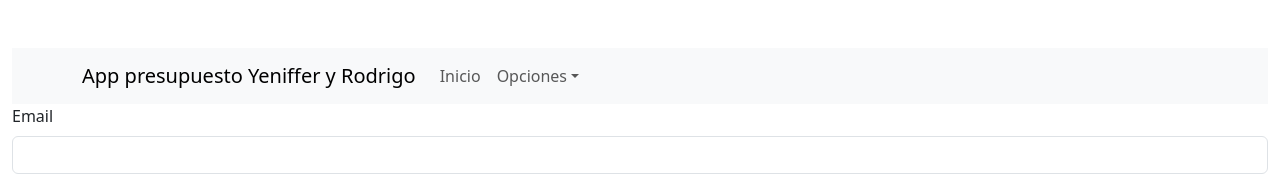
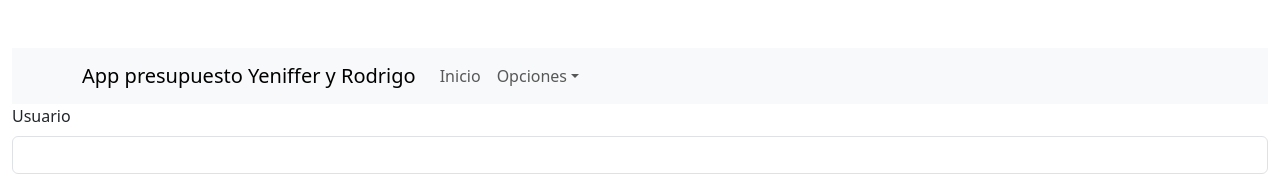
Before and after one commit to RhoyennLabs/budgetfront, a React (Vite) app: page / in a window 1280 px wide. Shown: the top 194 px of the page. Built offline with nearby package versions, Linux system fonts and the light colour scheme.

Commit message:
pusheando usuario

```diff
--- a/src/components/Login.tsx
+++ b/src/components/Login.tsx
@@ -31,7 +31,7 @@ const Login: React.FC<Props> = ({ onLoginSuccess }) => {
   return (
     <Form onSubmit={handleSubmit}>
       <Form.Group controlId="formBasicEmail">
-        <Form.Label>Email</Form.Label>
+        <Form.Label>Usuario</Form.Label>
         <Form.Control type="input" value={email} onChange={e => setEmail(e.target.value)} required />
       </Form.Group>
 
```
